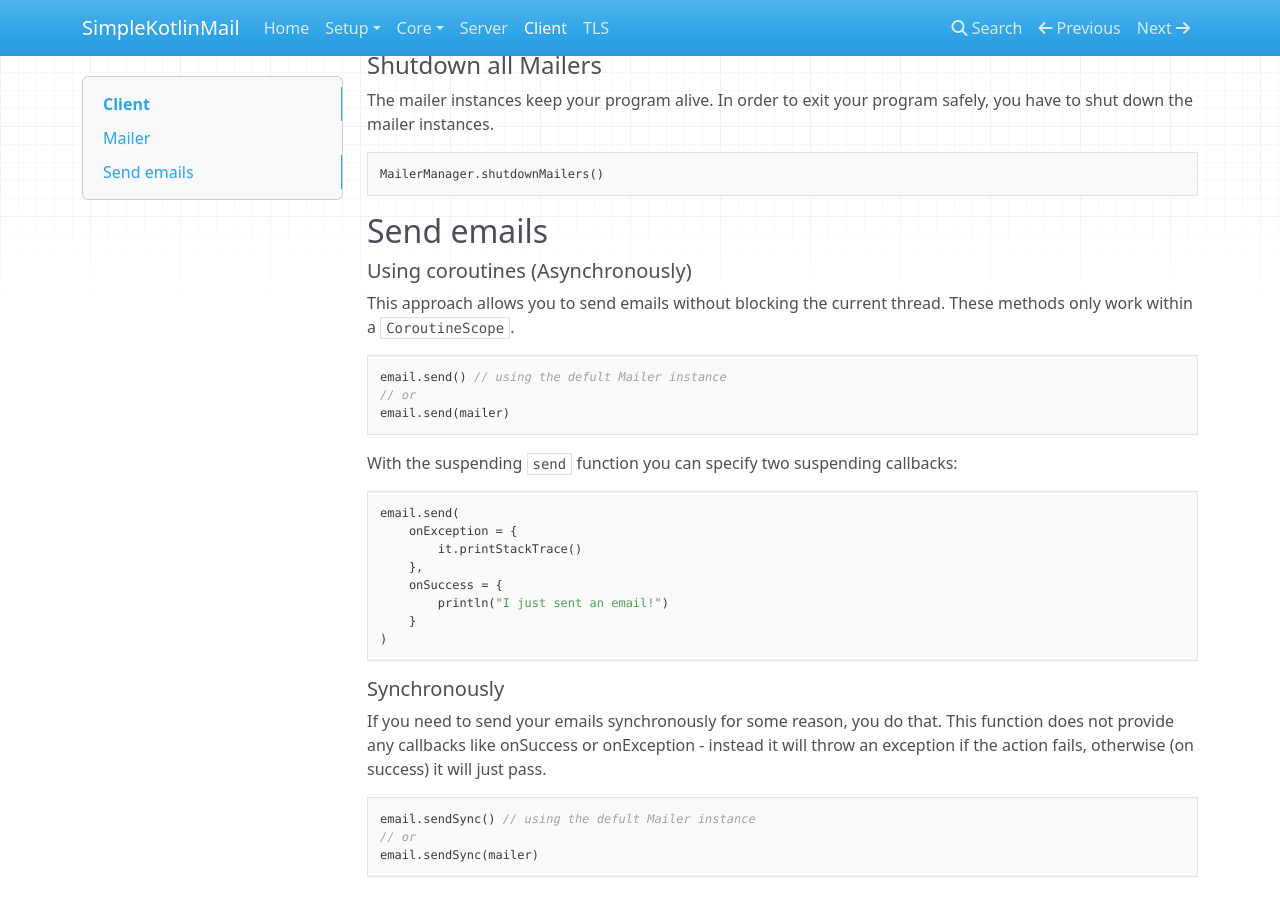
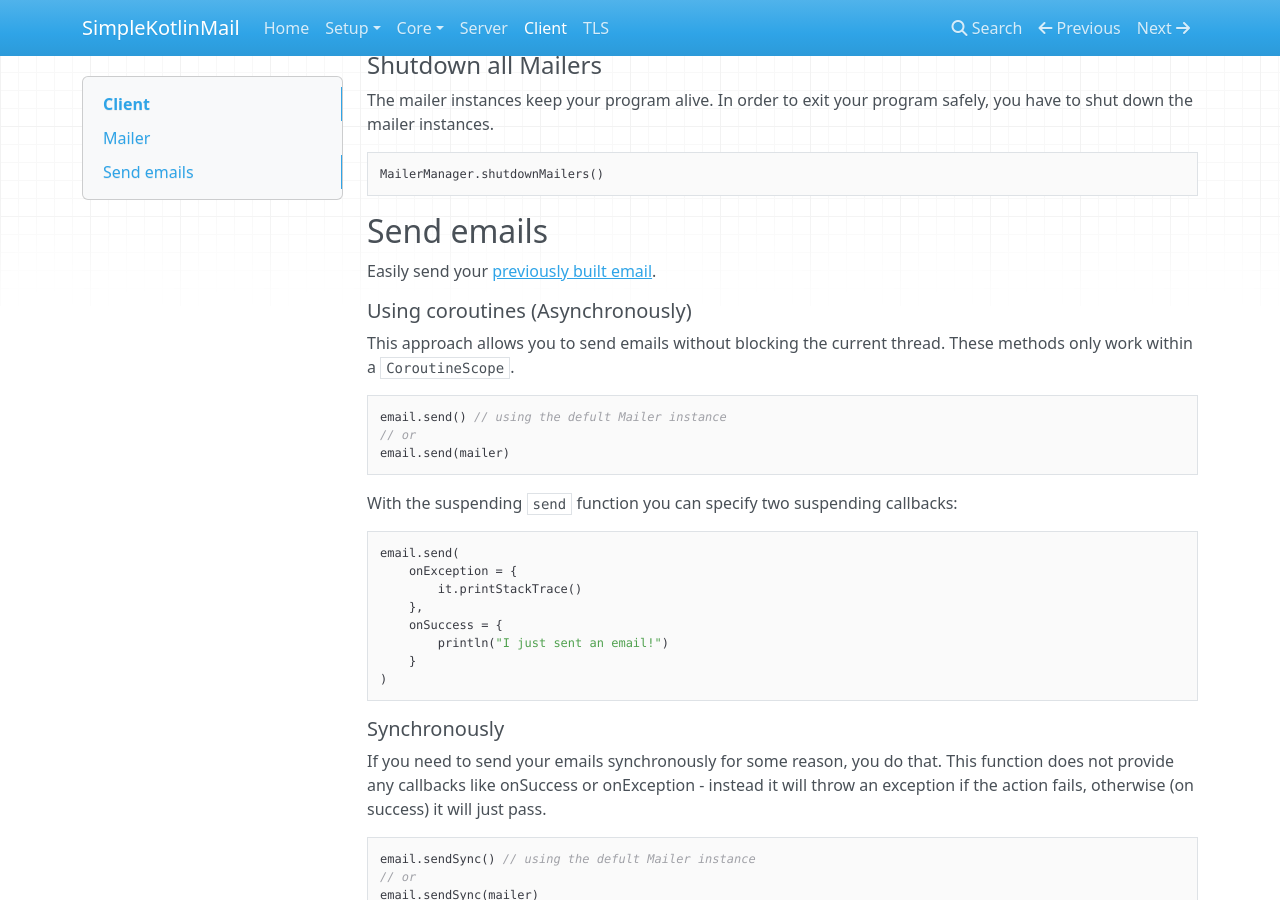
Before and after one commit to jakobkmar/SimpleKotlinMail, an MkDocs documentation site: the page built from guide/docs/client.md, in a window 1280 px wide and 900 px high, scrolled down 491 px. Built offline with MkDocs 1.6.1, drawn with Linux system fonts in a browser that asks for light colours; nearby versions of some CDN libraries.

Commit message:
Update client.md

```diff
--- a/guide/docs/client.md
+++ b/guide/docs/client.md
@@ -30,6 +30,8 @@ MailerManager.shutdownMailers()
 
 ## Send emails
 
+Easily send your [previously built email](core.md).
+
 ##### Using coroutines (Asynchronously)
 
 This approach allows you to send emails without blocking the current thread. These methods only work within a `CoroutineScope`.
```
